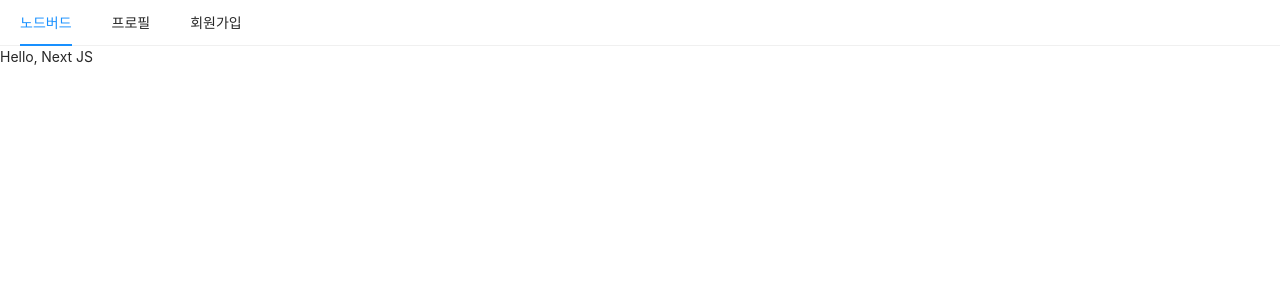
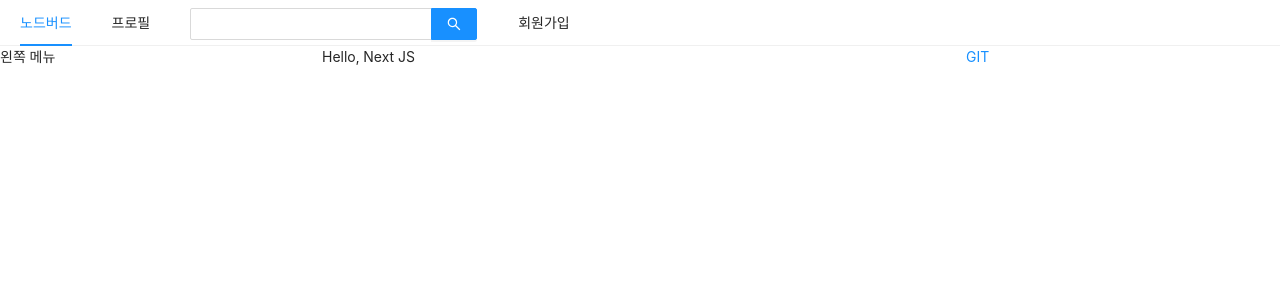
Before and after one commit to noah-personal-learning/react_nodebird, a Next.js app in the folder prepare/front/: page / in a window 1280 px wide. Shown: the top 300 px of the page. Built offline with nearby package versions, Linux system fonts and the light colour scheme.

Commit message:
Layout 작업 중

```diff
--- a/prepare/front/components/AppLayout.js
+++ b/prepare/front/components/AppLayout.js
@@ -1,8 +1,8 @@
 import React from 'react';
 import PropTypes from 'prop-types';
 import Link from 'next/link';
-import { Menu } from 'antd';
-import 'antd/dist/antd.css'
+import { Input, Menu, Row, Col } from 'antd';
+
 
 const AppLayout = ({children}) => {
     return (
@@ -15,10 +15,25 @@ const AppLayout = ({children}) => {
                     <Link href="/profile"><a>프로필</a></Link>
                 </Menu.Item>
                 <Menu.Item>
+                    <Input.Search enterButton style={{verticalAlign : "middle"}}/>
+                </Menu.Item>
+                <Menu.Item>
                     <Link href="/signup"><a>회원가입</a></Link>
                 </Menu.Item>
             </Menu>
-            {children}
+            {/* gutter : 여백 처리 컬럼 간의 사이의 합이 8px 만큼 padding 적용 */}
+            <Row gutter={8}>
+                <Col xs={24} md={6}>
+                    왼쪽 메뉴
+                </Col>
+                <Col xs={24} md={12}>
+                    {children}
+                </Col>
+                <Col xs={24} md={6}>
+                    <a href="https://github.com/ieunune/react_nodebird" target="_blank" rel="noreferrer noopener">GIT</a>
+                </Col>
+            </Row>
+
         </div>
     );
 };
--- a/prepare/front/pages/_app.js
+++ b/prepare/front/pages/_app.js
@@ -1,10 +1,17 @@
 import React from 'react'
+import PropTypes from 'prop-types';
+import Head from 'next/head';
 import 'antd/dist/antd.css'
-import PropTypes from 'prop-types';
 
 const NordBird = ({ Component }) => {
     return (
-        <Component/>
+        <div>
+            <Head>
+                <meta charSet='UTF-8'/>
+                <title>NordBird</title>
+            </Head>
+            <Component/>
+        </div>
     );
 };
 
--- a/prepare/front/pages/index.js
+++ b/prepare/front/pages/index.js
@@ -1,11 +1,18 @@
 import React from 'react';
 import AppLayout from '../components/AppLayout';
+import Head from 'next/head';
 
 const Home = () => {
     return (
-        <AppLayout>
+        <div>
+            <Head>
+                <meta charSet='UTF-8'/>
+                <title>Main : NordBird</title>
+            </Head>
+            <AppLayout>
             <div>Hello, Next JS</div>
-        </AppLayout>
+            </AppLayout>
+        </div>
     );
 }
 
```
Also changed, not shown: prepare/front/pages/profile.js (+10 -3 lines), prepare/front/pages/signup.js (+10 -3 lines), 2 other files (tests, documents, lock files or other folders).
